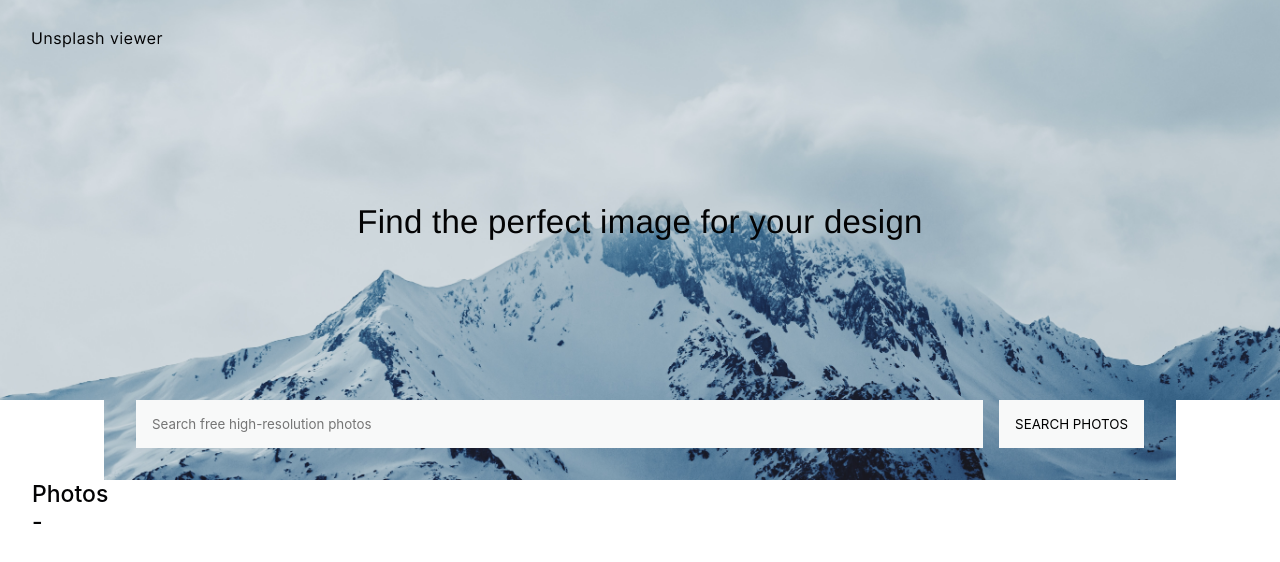
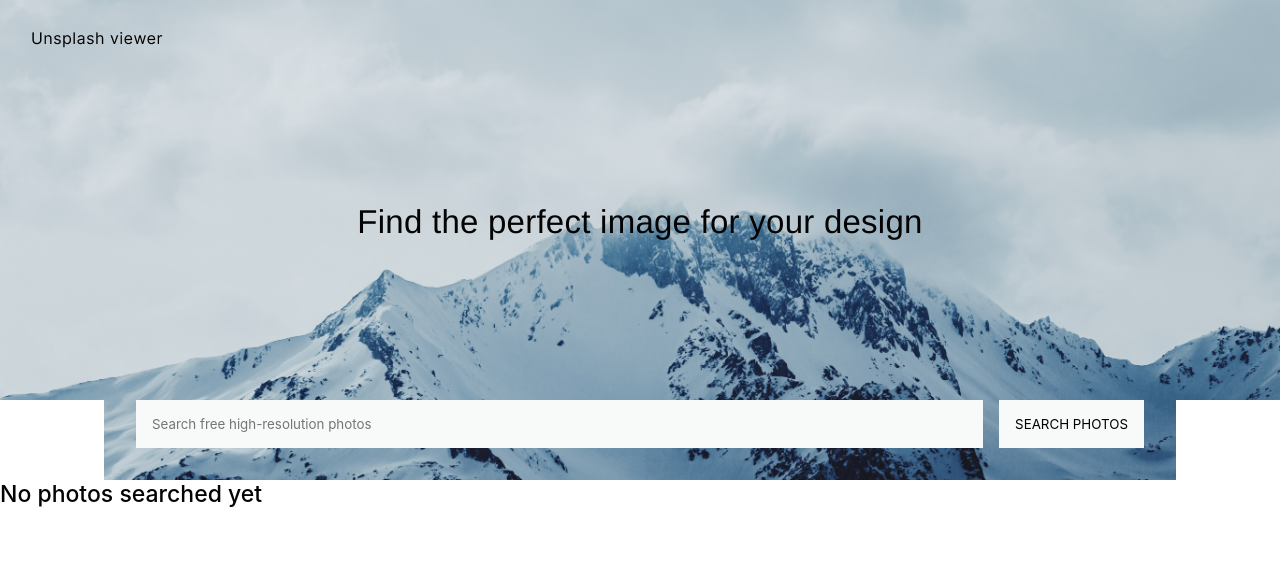
Before and after one commit to imkarin/unsplash-viewer, a React (Create React App) app: page / in a window 1280 px wide. Shown: the top 562 px of the page. Built offline with nearby package versions, Linux system fonts and the light colour scheme.

Commit message:
Create PhotoSection component and show if there are results

```diff
--- a/src/App.js
+++ b/src/App.js
@@ -7,8 +7,8 @@ import theme from './theme.json'
 
 import GlobalStyles from './components/styles/Global.styled.js';
 import Header from './components/Header';
-import PhotoThumb from './components/PhotoThumb';
 import ContentGrid from './components/styles/ContentGrid.styles';
+import PhotoSection from './components/PhotoSection';
 
 const CLIENT_ID = '0d54d7bf8f81c9ee80a75d9e1263fbb6b8267fad9d908e597b9f7c4f6bcdee23';
 const BASE_URL = 'https://api.unsplash.com/'
@@ -41,13 +41,13 @@ function App() {
         <Header logo={logo} featuredPhoto={featured} handleSearch={handleSearch} />
 
         <main>
-          <ContentGrid>
-            <h2>Photos - {searchTerm}</h2>
-
-            { photosResult.map((photo, index) => (
-              <PhotoThumb photo={photo} key={index} />
-            ))}
-          </ContentGrid>
+          {
+            photosResult?.length > 0 ? (
+              <PhotoSection photos={photosResult} searchTerm={searchTerm} />
+            ) : (
+              <h2>No photos searched yet</h2>
+            )
+          }
         </main>
       </ThemeProvider>
     </div>
--- /dev/null
+++ b/src/components/PhotoSection.jsx
@@ -0,0 +1,18 @@
+import React from 'react'
+import ContentGrid from './styles/ContentGrid.styles'
+import PhotoThumb from './PhotoThumb'
+
+const PhotoSection = ({photos, searchTerm}) => {
+  return (
+    <section>
+      <ContentGrid>
+        <h2>Photos - {searchTerm} </h2>
+        { photos.map((photo, index) => (
+          <PhotoThumb photo={photo} key={index} />
+        ))}
+      </ContentGrid>
+    </section>
+  )
+}
+
+export default PhotoSection
```
